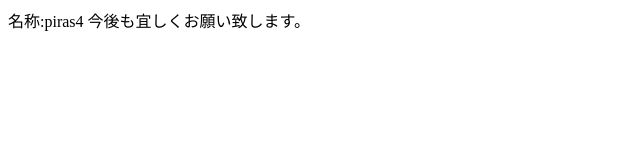
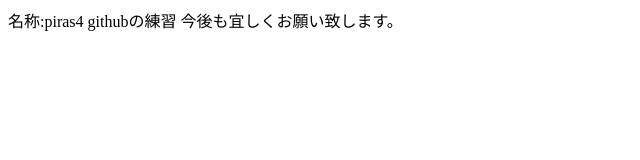
Before and after one commit to piras4/piras4.github.io, a plain HTML site: page aboutme.html in a window 1280 px wide. Shown: the whole page, without its empty margins (0-640 px from the left). Drawn offline with Linux system fonts and the light colour scheme.

Commit message:
テスト２
テスト

```diff
--- a/aboutme.html
+++ b/aboutme.html
@@ -2,6 +2,7 @@
 <BODY>
 
 名称:piras4
+githubの練習
 
 今後も宜しくお願い致します。
 
```
